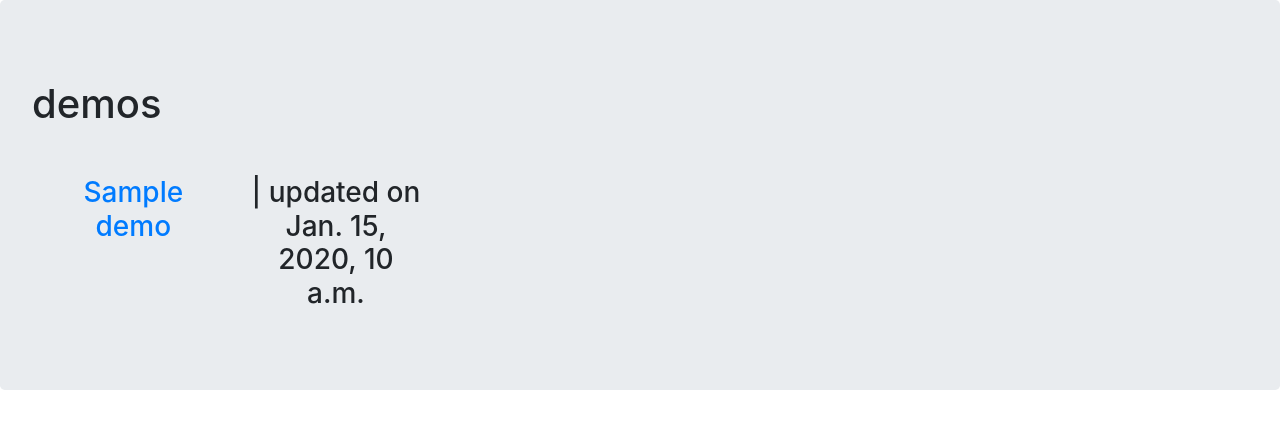
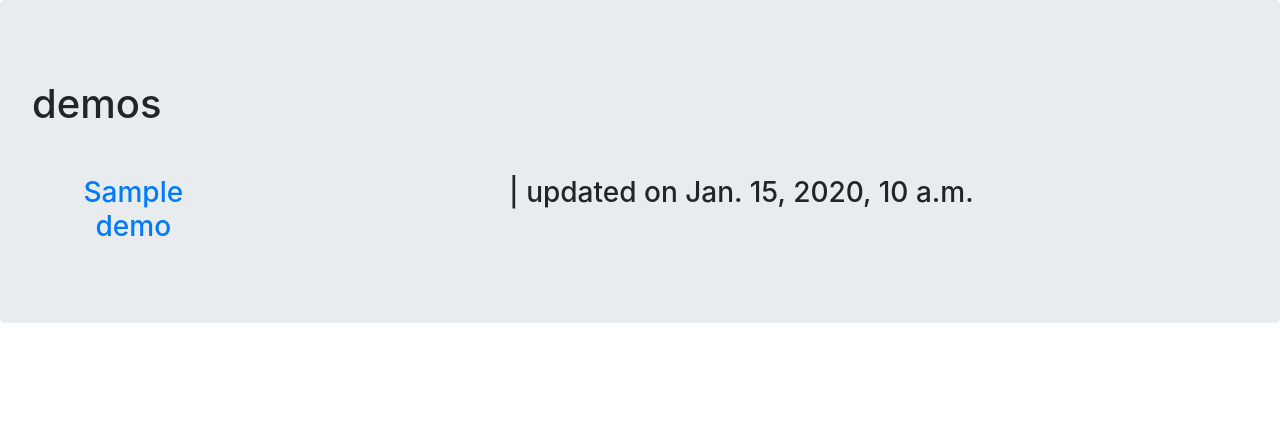
Before and after one commit to thatsongsucks/portfolio-project, a Django app: page /demos/ in a window 1280 px wide. Shown: the part 96-525 px from the top of the page. Run offline with Django 3.2, Linux system fonts and the light colour scheme; tables that the repository leaves empty hold one stand-in row (values such as "Sample post"); some libraries are stand-ins or nearby versions.

Commit message:
formatting

```diff
--- a/jobs/templates/jobs/demos.html
+++ b/jobs/templates/jobs/demos.html
@@ -14,7 +14,7 @@
     <div class='col-2'>
         <a href= '{{ demo.mp3.url }}'>{{ demo.name }}</a>
     </div>
-    <div class='col-2'>
+    <div class='col-10'>
            |    updated on {{ demo.date_modified }}
     </div>
 </div>
```
Also changed, not shown: 1 other file.
